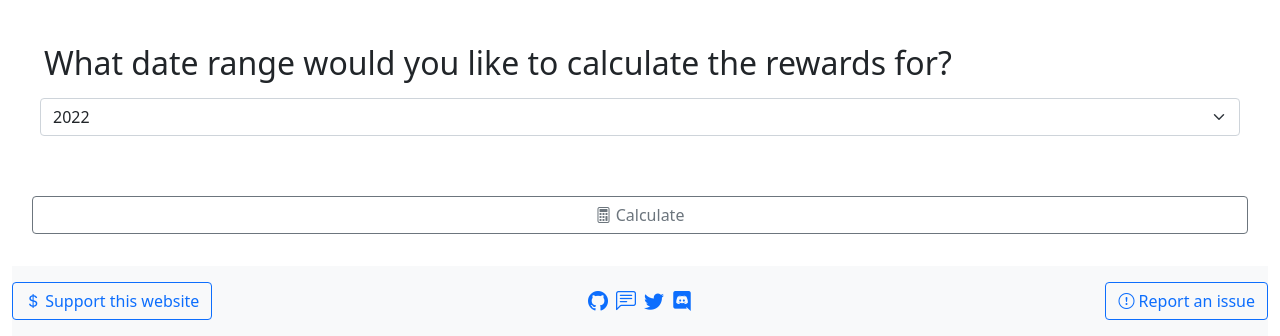
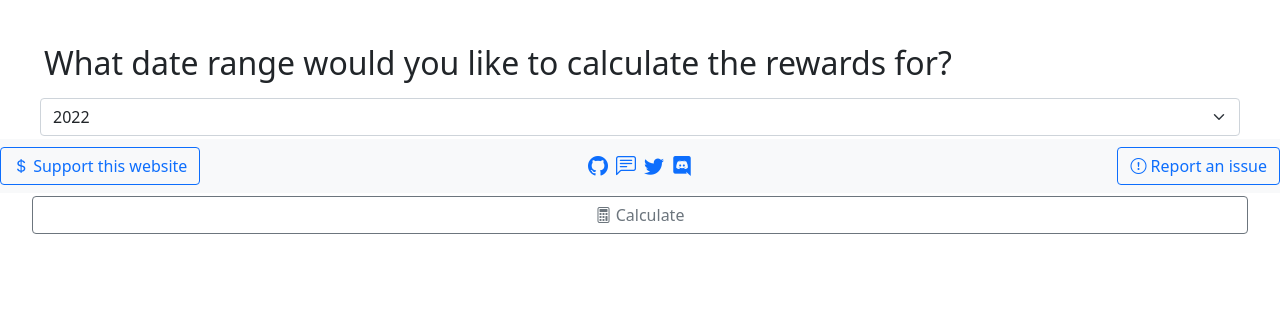
Before and after one commit to serenita-org/ethstaker.tax, a Python web app: template src/frontend/templates/root.html in a window 1280 px wide. Shown: the part 607-943 px from the top of the page. After the commit the page ends 841 px from the top, so only its background shows below. Run offline with Jinja, Linux system fonts and the light colour scheme; the template is opened without the code that fills it, so the values that code supplies are empty.

Commit message:
Make footer position fixed/always shown at bottom

```diff
--- a/src/frontend/static/app.css
+++ b/src/frontend/static/app.css
@@ -2,3 +2,6 @@
     text-decoration: none;
     font-size: 20px;
 }
+body {
+    padding-bottom: 50px;
+}
--- a/src/frontend/templates/root.html
+++ b/src/frontend/templates/root.html
@@ -170,15 +170,14 @@
     <div class="collapse" id="rewardsTablesCollapse">
         <div class="card card-body" id="rewardsTablesContainer"></div>
     </div>
-    <footer class="footer mt-auto py-3 bg-light">
-        <div class="row">
-            <div class="col-sm">
+    <nav class="navbar fixed-bottom bg-light">
+            <div class="col">
                 <a class="btn btn-outline-primary" href="https://gitcoin.co/grants/2148/ethstakertax-tax-information-for-stakers" role="button" target="_blank">
                     <i class="bi-currency-dollar"></i>
                     Support this website
                 </a>
             </div>
-            <div class="col-sm d-flex justify-content-center">
+            <div class="col d-flex justify-content-center">
                 <a class="footer-image-link p-1" href="https://github.com/eth2353">
                     <i class="bi-github"></i>
                 </a>
@@ -192,14 +191,13 @@
                     <i class="bi-discord"></i>
                 </a>
             </div>
-            <div class="col-sm">
+            <div class="col">
                 <a class="btn btn-outline-primary float-end" href="https://github.com/eth2353/ethstaker.tax/issues" role="button" target="_blank">
                     <i class="bi-exclamation-circle"></i>
                     Report an issue
                 </a>
             </div>
-        </div>
-    </footer>
+    </nav>
 </div>
 
 <!-- Bootstrap Bundle with Popper -->
```
